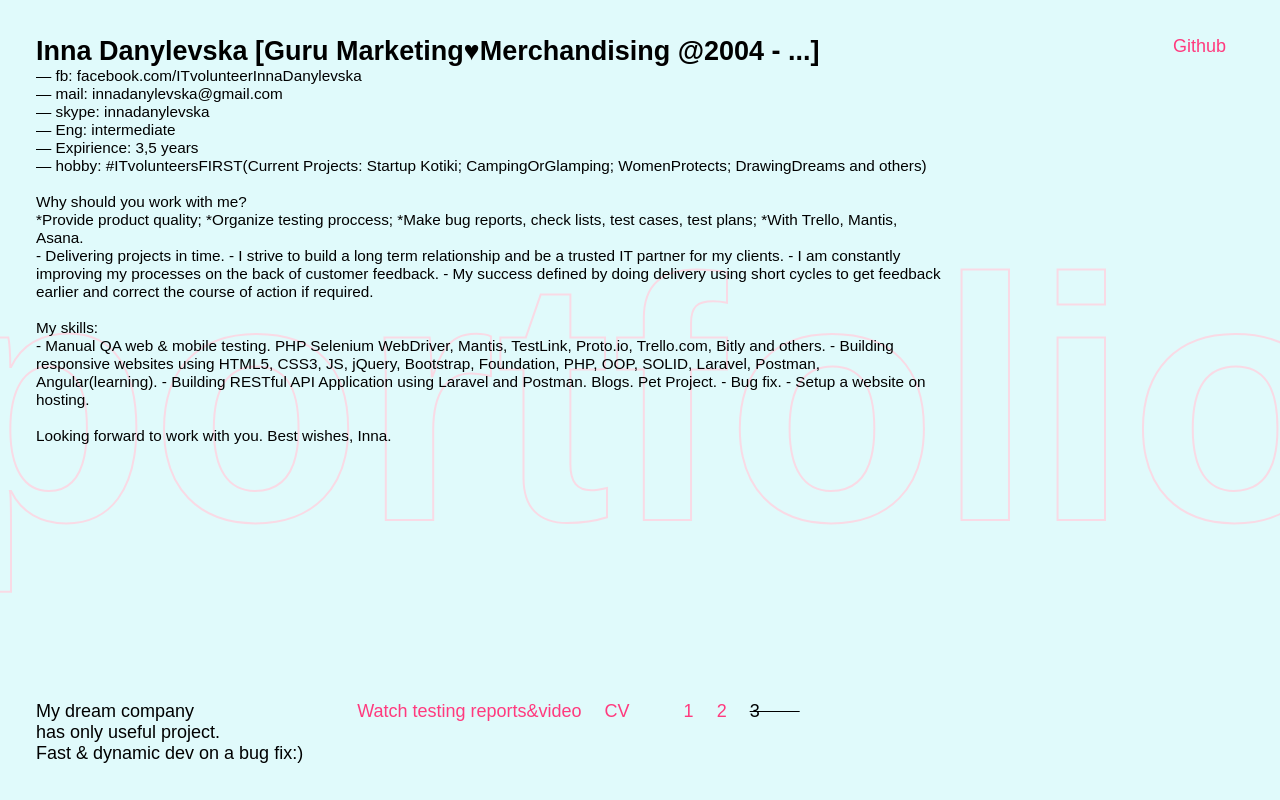
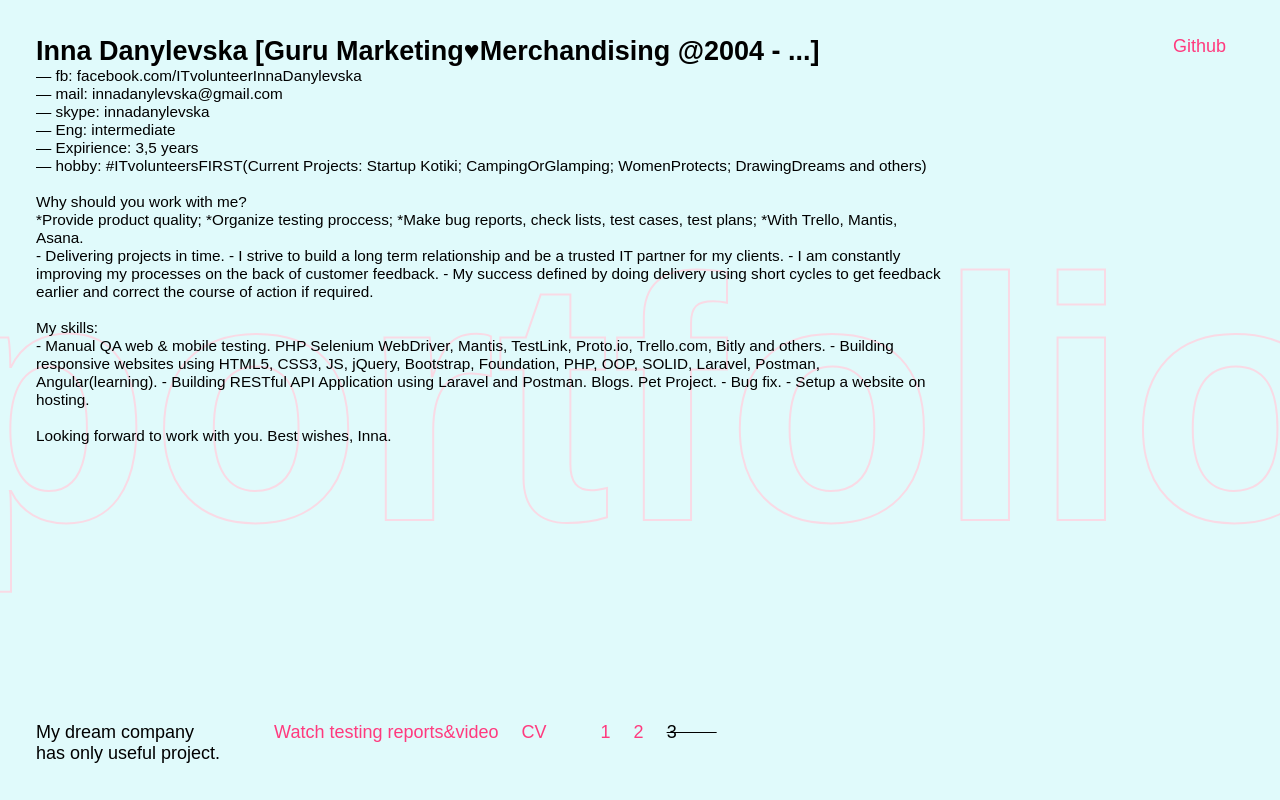
Before and after one commit to innadanylevska/innadanylevska, a plain HTML site: page index4.html in a window 1280 px wide. Drawn offline with Linux system fonts and the light colour scheme; a web font is replaced by a local one.

Commit message:
Update index4.html

```diff
--- a/index4.html
+++ b/index4.html
@@ -16,7 +16,7 @@
 			<div class="message">Welcome friend &mdash; please download my app examples.</div>
 			<div class="frame">
 				<div class="frame__title-wrap">
-					<h1 class="frame__title">My dream company <br>has only useful project.<br>Fast & dynamic dev on a bug fix:)</h1>
+					<h1 class="frame__title">My dream company <br>has only useful project.</h1>
 					<div class="frame__links">
 						<a href="https://drive.google.com/open?id=19KCeRgx9Ho9S1IprMcloq0QfpTHXi1xx">Watch testing reports&video</a>
 						<a href="https://www.linkedin.com/in/inna-danylevska-775493163/">CV</a>
```
